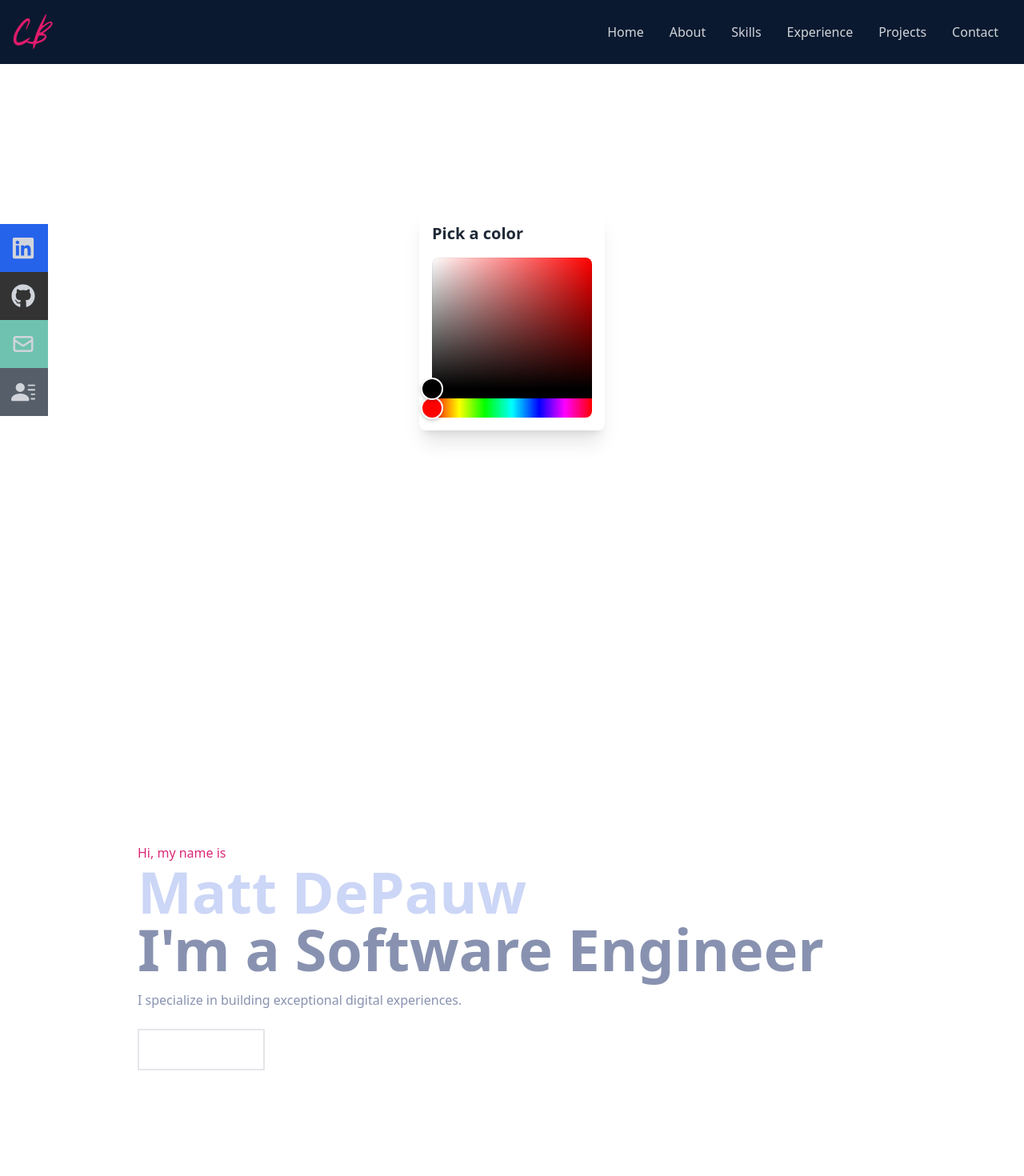
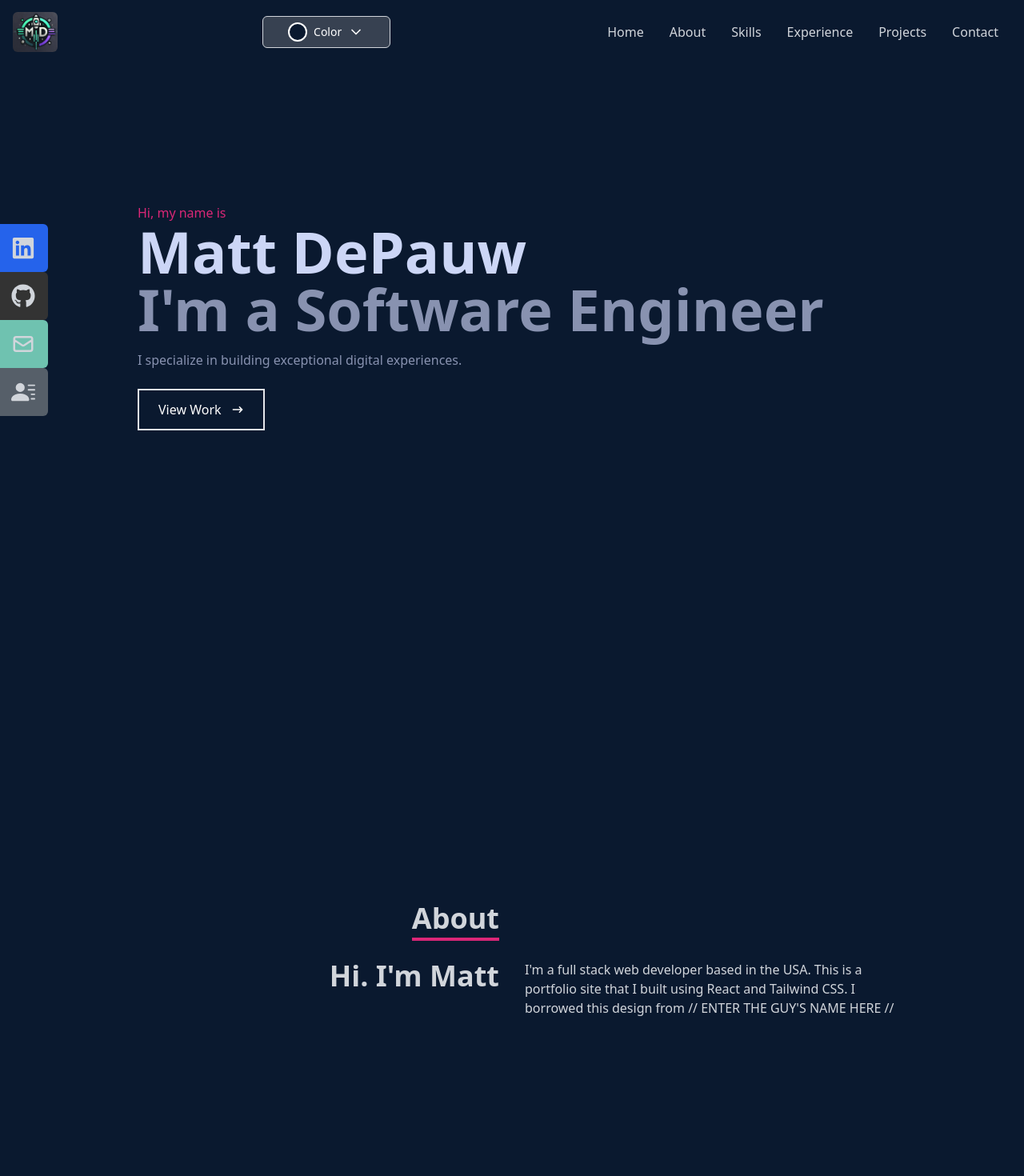
Before and after one commit to mattriots/portfolio, a React (Create React App) app: page / in a window 1280 px wide. Shown: the top 1470 px of the page at 80% size. Built offline with nearby package versions, Linux system fonts and the light colour scheme.

Commit message:
Moved color changer to a drop down, rounded the social icons, changed the hover colors of the navbar text

```diff
--- a/package.json
+++ b/package.json
@@ -6,6 +6,7 @@
     "@testing-library/jest-dom": "^5.17.0",
     "@testing-library/react": "^13.4.0",
     "@testing-library/user-event": "^13.5.0",
+    "lucide-react": "^0.446.0",
     "react": "^18.2.0",
     "react-color": "^2.19.3",
     "react-colorful": "^5.6.1",
--- a/src/App.js
+++ b/src/App.js
@@ -1,18 +1,16 @@
 import React, { useState } from 'react';
+import Navbar from './components/Navbar';
+import Home from './components/Home';
 import About from './components/About';
-import ColorPicker from './components/ColorPicker';
-import Home from './components/Home';
-import Navbar from './components/Navbar';
 import Skills from './components/Skills';
 import Work from './components/Work';
 
 function App() {
-   const [backgroundColor, setBackgroundColor] = useState('#ffffff');
+   const [backgroundColor, setBackgroundColor] = useState('#0a192f');
 
    return (
-      <div className="h-screen transition-all" style={{ backgroundColor: backgroundColor}}>
-         <Navbar />
-         <ColorPicker setBackgroundColor={setBackgroundColor} />
+      <div className="h-screen transition-all" style={{ backgroundColor: backgroundColor }}>
+         <Navbar setBackgroundColor={setBackgroundColor} />
          <Home />
          <About />
          <Skills />
--- a/src/components/About.jsx
+++ b/src/components/About.jsx
@@ -2,7 +2,7 @@ import React from 'react';
 
 const About = () => {
    return (
-      <div name="about" className="w-full h-screen bg-[#0a192f] text-gray-300">
+      <div name="about" className="w-full h-screen bg-inherit text-gray-300">
          <div className="flex flex-col justify-center items-center w-full h-full">
             <div className="max-w-[1000px] w-full grid grid-cols-2 gap-8">
                <div className="sm:text-right pb-8 pl-4">
@@ -12,10 +12,13 @@ const About = () => {
             </div>
             <div className="max-w-[1000px] w-full grid sm:grid-cols-2 gap-8 px-4">
                <div className="sm:text-right text-4xl font-bold">
-                  <p>Hi. I'm Matt, nice to meet you</p>
+                  <p>Hi. I'm Matt</p>
                </div>
                <div>
-                  <p>I'm a full stack web developer based in the USA</p>
+                  <p>I'm a full stack web developer based in the USA.
+                     This is a portfolio site that I built using React and Tailwind CSS.
+                     I borrowed this design from // ENTER THE GUY'S NAME HERE //
+                  </p>
                </div>
             </div>
          </div>
--- a/src/components/ColorPicker.jsx
+++ /dev/null
@@ -1,20 +0,0 @@
-import React, { useState } from 'react';
-import { HexColorPicker } from 'react-colorful';
-
-function ColorPicker({ setBackgroundColor }) {
-   const handleChangeComplete = (color) => {
-      console.log('Selected color:', color);
-      setBackgroundColor(color);
-   };
-
-   return (
-      <div className="h-screen flex justify-center items-center">
-         <div className="p-4 bg-white rounded-lg shadow-xl">
-            <h1 className="text-xl font-bold mb-4 text-gray-800">Pick a color</h1>
-            <HexColorPicker onChange={handleChangeComplete} />
-         </div>
-      </div>
-   );
-}
-
-export default ColorPicker;
--- /dev/null
+++ b/src/components/ColorPickerDrop.jsx
@@ -0,0 +1,46 @@
+import React, { useState } from 'react';
+import { HexColorPicker } from 'react-colorful';
+import { ChevronDown, ChevronUp } from 'lucide-react';
+
+const ColorPickerDropdown = ({ setBackgroundColor }) => {
+   const [isOpen, setIsOpen] = useState(false);
+   const [color, setColor] = useState('#0a192f');
+
+   const toggleDropdown = () => setIsOpen(!isOpen);
+
+   const handleColorChange = (newColor) => {
+      setColor(newColor);
+      setBackgroundColor(newColor);
+   };
+
+   return (
+      <div className="relative inline-block text-left">
+         <div>
+            <button
+               type="button"
+               className="inline-flex justify-center items-center w-40 h-10 rounded-md border border-gray-300 shadow-sm px-4 py-2 bg-gray-700 text-sm font-medium text-white hover:bg-gray-600 focus:outline-none focus:ring-2 focus:ring-offset-2 focus:ring-offset-gray-800 focus:ring-white transition-colors duration-200"
+               onClick={toggleDropdown}>
+               <div
+                  className="w-6 h-6 rounded-full mr-2 border-2 border-white"
+                  style={{ backgroundColor: color }}></div>
+               Color
+               {isOpen ? (
+                  <ChevronUp className="ml-2 h-5 w-5" />
+               ) : (
+                  <ChevronDown className="ml-2 h-5 w-5" />
+               )}
+            </button>
+         </div>
+
+         {isOpen && (
+            <div className="origin-top-right absolute right-0 mt-2 w-56 rounded-md shadow-lg bg-white ring-1 ring-black ring-opacity-5 z-10">
+               <div className="p-4">
+                  <HexColorPicker color={color} onChange={handleColorChange} />
+               </div>
+            </div>
+         )}
+      </div>
+   );
+};
+
+export default ColorPickerDropdown;
--- a/src/components/Home.jsx
+++ b/src/components/Home.jsx
@@ -4,7 +4,7 @@ import { Link } from 'react-scroll'
 
 const Home = () => {
     return (
-       <div name="home" className="w-full h-screen ">
+       <div name="home" className="w-full h-screen bg-inherit">
           {/* Container */}
           <div className="max-w-[1000px] mx-auto px-8 flex flex-col justify-center h-full">
              <p className="text-pink-600">Hi, my name is</p>
--- a/src/components/Navbar.jsx
+++ b/src/components/Navbar.jsx
@@ -3,27 +3,32 @@ import { FaBars, FaTimes, FaGithub, FaLinkedin } from 'react-icons/fa';
 import { HiOutlineMail } from 'react-icons/hi';
 import { BsFillPersonLinesFill } from 'react-icons/bs';
 import { Link } from 'react-scroll';
-import Logo from '../assets/logo1.png';
+import Logo from '../assets/MD_logo_idea.png';
+import ColorPickerDrop from './ColorPickerDrop';
 
-const Navbar = () => {
+const Navbar = ({ setBackgroundColor }) => {
    const [nav, setNav] = useState(false);
    const handleClick = () => setNav(!nav);
    return (
-      <div className="fixed w-full h-[80px] flex justify-between items-center px-4 bg-[#0a192f] text-gray-300">
+      <div className="fixed w-full h-[80px] flex justify-between items-center px-4 bg-[#0a192f] text-gray-300 z-10">
          <div>
-            <img src={Logo} alt="logo" style={{ width: '50px' }} />
+            <Link to="home" smooth={true} duration={500}>
+               <img src={Logo} alt="logo" className="w-14 rounded-md" />
+            </Link>
          </div>
          {/* menu */}
 
+         <div className="hidden md:flex justify-center flex-grow">
+            <ColorPickerDrop setBackgroundColor={setBackgroundColor} />
+         </div>
+
          <ul className="hidden md:flex">
             <li className="py-6 hover:-translate-y-1 hover:text-red-400 hover:scale-110 duration-300 ">
-               {' '}
                <Link to="home" smooth={true} duration={500}>
                   Home
                </Link>
             </li>
             <li className="py-6 hover:-translate-y-1 hover:text-orange-300 hover:scale-110 duration-300">
-               {' '}
                <Link to="about" smooth={true} duration={500}>
                   About
                </Link>
@@ -53,6 +58,7 @@ const Navbar = () => {
                </Link>
             </li>
          </ul>
+
          {/* Hamburger */}
          <div onClick={handleClick} className="md:hidden z-10">
             {!nav ? <FaBars /> : <FaTimes />}
@@ -100,7 +106,7 @@ const Navbar = () => {
          {/* Social */}
          <div className="hidden lg:flex fixed flex-col top-[35%] left-0">
             <ul>
-               <li className="w-[160px] h-[60px] flex justify-between items-center ml-[-100px] hover:ml-[-10px] duration-300 bg-blue-600">
+               <li className="w-[160px] h-[60px] rounded-md flex justify-between items-center ml-[-100px] hover:ml-[-10px] duration-300 bg-blue-600">
                   <a
                      className="flex justify-between items-center w-full text-gray-300"
                      href="https://www.linkedin.com/in/matt-depauw/"
@@ -109,7 +115,7 @@ const Navbar = () => {
                      Linkedin <FaLinkedin size={30} />
                   </a>
                </li>
-               <li className="w-[160px] h-[60px] flex justify-between items-center ml-[-100px] hover:ml-[-10px] duration-300 bg-[#333333]">
+               <li className="w-[160px] h-[60px] rounded-md  flex justify-between items-center ml-[-100px] hover:ml-[-10px] duration-300 bg-[#333333]">
                   <a
                      className="flex justify-between items-center w-full text-gray-300"
                      href="https://www.github.com/mattriots"
@@ -118,7 +124,7 @@ const Navbar = () => {
                      Github <FaGithub size={30} />
                   </a>
                </li>
-               <li className="w-[160px] h-[60px] flex justify-between items-center ml-[-100px] hover:ml-[-10px] duration-300 bg-[#6fc2b0]">
+               <li className="w-[160px] h-[60px] rounded-md  flex justify-between items-center ml-[-100px] hover:ml-[-10px] duration-300 bg-[#6fc2b0]">
                   <a
                      className="flex justify-between items-center w-full text-gray-300"
                      href="mailto:mattdepauw@gmail.com"
@@ -127,7 +133,7 @@ const Navbar = () => {
                      Email <HiOutlineMail size={30} />
                   </a>
                </li>
-               <li className="w-[160px] h-[60px] flex justify-between items-center ml-[-100px] hover:ml-[-10px] duration-300 bg-[#565f69]">
+               <li className="w-[160px] h-[60px] rounded-md  flex justify-between items-center ml-[-100px] hover:ml-[-10px] duration-300 bg-[#565f69]">
                   <a
                      className="flex justify-between items-center w-full text-gray-300"
                      href="change this"
--- a/src/components/Skills.jsx
+++ b/src/components/Skills.jsx
@@ -11,7 +11,7 @@ import Mongo from '../assets/mongo.png';
 
 const Skills = () => {
    return (
-      <div name="skills" className="w-full h-screen bg-[#0a192f] text-gray-300">
+      <div name="skills" className="w-full h-screen text-gray-300 bg-inherit">
          {/* Container */}
          <div className="max-w-[1000px] mx-auto p-4 flex flex-col justify-center w-full h-full">
             <div>
--- a/src/components/Work.jsx
+++ b/src/components/Work.jsx
@@ -4,7 +4,7 @@ import RealEstate from '../assets/projects/realestate.jpg';
 
 const Work = () => {
    return (
-      <div name="work" className="w-full md:h-screen text-gray-300 bg-[#0a192f]">
+      <div name="work" className="w-full md:h-screen text-gray-300 bg-inherit">
          <div className="max-w-[1000px] mx-auto p-4 flex flex-col justify-center w-full h-full">
             <div className="pb-8">
                <p className="text-4xl font-bold inline border-b-4 text-gray-300 border-pink-600">
```
Also changed, not shown: src/assets/MD_logo_idea.png (added), 1 other file (tests, documents, lock files or other folders).
